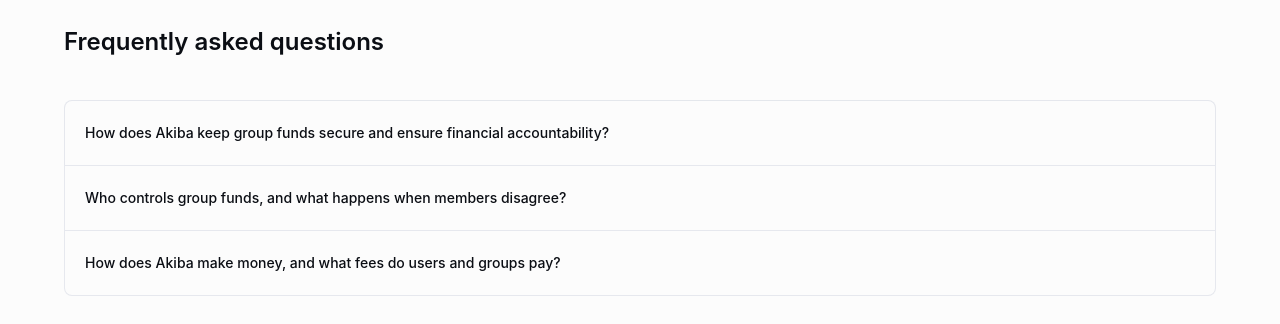
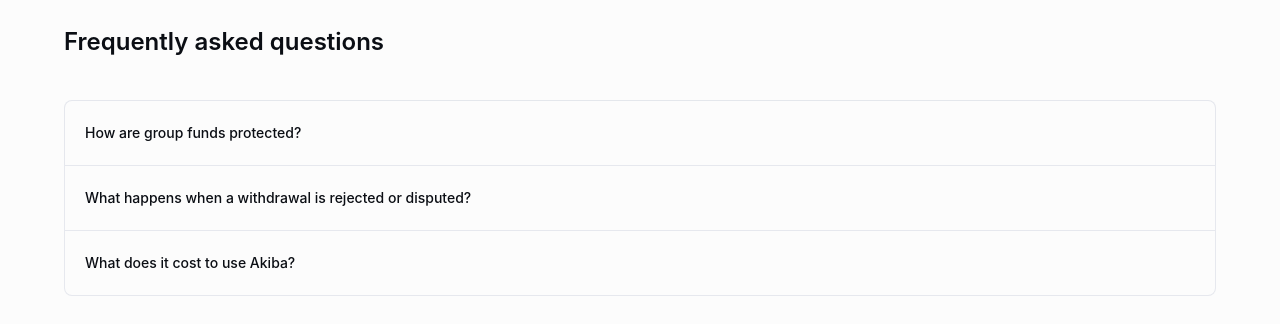
Before and after one commit to aogajoseph/akiba, a Next.js app: page / in a window 1280 px wide. Shown: the part 7140-7464 px from the top of the page. Built offline with nearby package versions, Linux system fonts and the light colour scheme; no server answers; some icons are missing.

Commit message:
Update FAQs to reflect current Akiba product direction

```diff
--- a/app/marketing-template/components/FAQ.tsx
+++ b/app/marketing-template/components/FAQ.tsx
@@ -3,16 +3,16 @@ import ExpandMoreIcon from '@mui/icons-material/ExpandMore';
 
 const questions = [
   [
-    'How does Akiba keep group funds secure and ensure financial accountability?',
-    'Group funds are held by authorized financial institutions, not Akiba. Akiba only serves as a coordination platform, providing transparent financial records and requiring approval from both appointed Sub-admins before releasing funds.',
+    'How are group funds protected?',
+    "All withdrawal requests must be approved by the group's appointed Admins. Members can flag suspicious withdrawals, triggering a protective hold for review.",
   ],
   [
-    'Who controls group funds, and what happens when members disagree?',
-    "Group Admins initiate withdrawals or transfers, subject to approval by both Sub-admins. Members are responsible for carefully evaluating a group's purpose and leadership before joining or contributing. Akiba provides reversal requests and customer support and cooperates with law enforcement when disputes escalate to criminal investigations.",
+    'What happens when a withdrawal is rejected or disputed?',
+    'If any Group Admin rejects a withdrawal request, the Group Creator must submit a new request. Members can also flag suspicious withdrawals, even after Admin approval.',
   ],
   [
-    'How does Akiba make money, and what fees do users and groups pay?',
-    'Akiba earns revenue through Personal and Group subscriptions and transaction charges. Personal plans determine group creation limits, while Group plans determine membership capacity and group features. All applicable transaction charges are transparently displayed before withdrawals.',
+    'What does it cost to use Akiba?',
+    'Akiba offers Personal and Group subscription plans with different group limits and features. Any applicable transaction charges are disclosed before a transaction is confirmed.',
   ],
 ];
 
```
